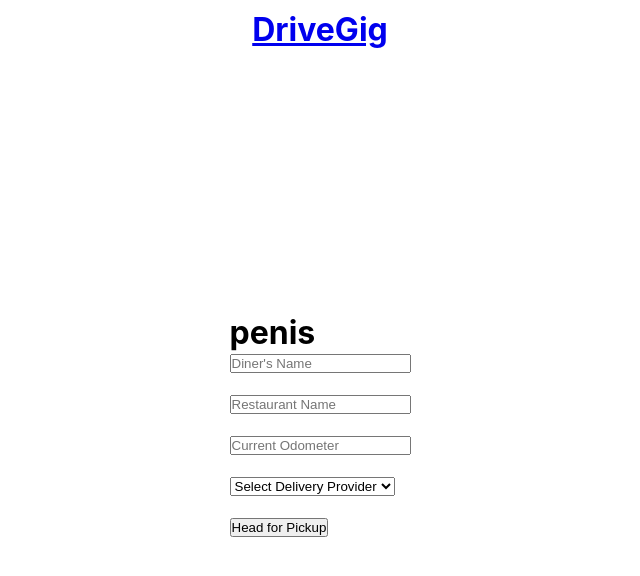
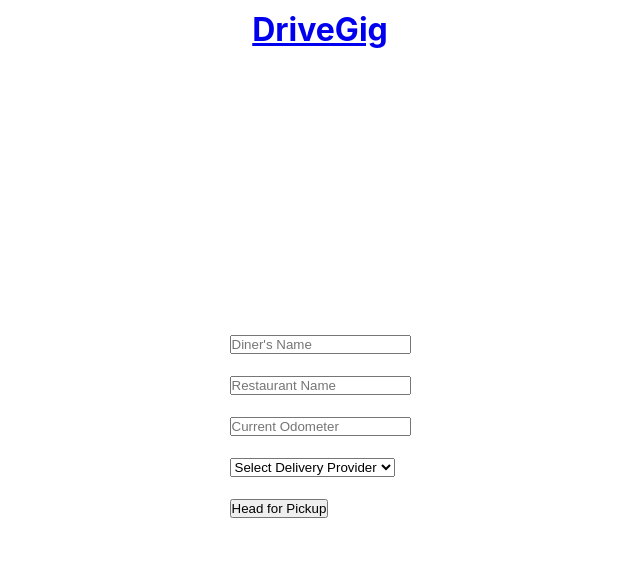
Before and after one commit to Harmtan13/DriveGig, a React (Create React App) app: page /shift/start-trip in a window 1280 px wide. Shown: the top 576 px of the page, without its empty margins (320-960 px from the left). Built offline with nearby package versions, Linux system fonts and the light colour scheme.

Commit message:
Added support to clear Start-Trip form with Add-On Sequence

```diff
--- a/src/components/shift/trip/01-TripRouter.js
+++ b/src/components/shift/trip/01-TripRouter.js
@@ -16,7 +16,8 @@ import createTrip from '../../../helpers/CreateTrip';
 export default function TripRouter() {
   const [trips, setTrips] = useTrips();
   const [trip, updateTrip, setTrip] = useTrip(trips);
-  const isAddOn = trip?.time[1].length === 2;
+  const [isAddOn, setIsAddOn] = useState(false);
+  const addTripTrigger = trip?.time[1].length === 2;
   const tripsCounter = tripSort(trips);
 
   const tripState = {
@@ -34,8 +35,8 @@ export default function TripRouter() {
   }, [trips]);
 
   useEffect(() => {
-    if (isAddOn) setTrip(createTrip(tripsCounter.totalTrips));
-  }, [isAddOn]);
+    if (addTripTrigger) setTrip(createTrip(tripsCounter.totalTrips));
+  }, [addTripTrigger]);
 
   return (
     <>
@@ -53,6 +54,7 @@ export default function TripRouter() {
       <Route path = "/shift/departure">
         <Departure
           {...tripState}
+          setIsAddOn = {setIsAddOn}
         />
       </Route>
 
--- a/src/components/shift/trip/02-StartTrip.js
+++ b/src/components/shift/trip/02-StartTrip.js
@@ -2,10 +2,8 @@ import React, { useState } from 'react';
 import { Link } from 'react-router-dom';
 import { createStamp } from '../../../helpers/trips/TripHelpers';
 
-export default function StartTrip({ trip, updateTrip, tripsCounter }) {
-  const isAddOn = tripsCounter.active.length >= 2;
+export default function InitForm({ trip, updateTrip, isAddOn }) {
   const formValue = value => (isAddOn ? '' : value);
-  console.log(formValue('penis'));
 
   const [orderProvider, setOrderProvider] = useState(formValue(trip.orderProvider));
   const [odometerStart, setOdometerStart] = useState(formValue(trip.miles[0][0]) || '');
@@ -29,9 +27,6 @@ export default function StartTrip({ trip, updateTrip, tripsCounter }) {
 
   return (
     <div>
-
-      <h1>{formValue('penis')}</h1>
-
       <label htmlFor = "diner">
         <input
           type = "text"
--- a/src/components/shift/trip/04-Departure.js
+++ b/src/components/shift/trip/04-Departure.js
@@ -21,7 +21,7 @@ export default function Departure({ updateTrip, tripsCounter, setIsAddOn }) {
   // Updates Current Trip then Resets to a blank slate
   const addTrip = () => {
     updateTripDeparture();
-    // setIsAddOn(true);
+    setIsAddOn(true);
   };
 
   const headOutLink = () => (maxTrips ? '/shift/delivery' : '/shift/trips');
--- a/src/helpers/trips/TripHelpers.js
+++ b/src/helpers/trips/TripHelpers.js
@@ -22,6 +22,7 @@ const createStamp = (title, stampValue, stage, placement = 1) => ({
 
 const tripSort = (trips) => {
   const active = trips.filter(trip => trip.completed === false);
+  const completed = trips.filter(trip => trip.completed === true);
   const total = trips;
 
   return { active, total };
```
Also changed, not shown: .eslintrc.json, 1 other file (tests, documents, lock files or other folders).
